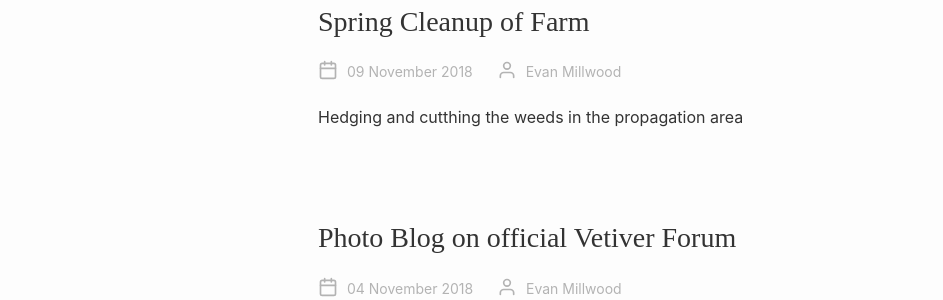
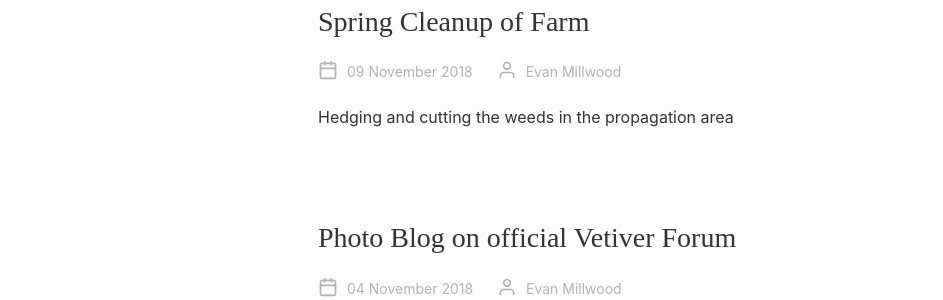
Before and after one commit to Tr33mo/tr33motest.github.io, a Jekyll site: the page built from index.html, in a window 1280 px wide. Shown: the part 519-819 px from the top of the page, without its empty margins (22-965 px from the left). Built offline with Jekyll 4.4.1, drawn with Linux system fonts in a browser that asks for light colours; the list of posts is cut into pages by our own code.

Commit message:
Update _posts/2018-11-09-cleanup.md

```diff
--- a/_posts/2018-11-09-cleanup.md
+++ b/_posts/2018-11-09-cleanup.md
@@ -2,12 +2,12 @@
 layout: post
 date: 2018-11-09
 title: "Spring Cleanup of Farm"
-description: "Hedging and cutthing the weeds in the propagation area"
+description: "Hedging and cutting the weeds in the propagation area"
 author: evan
 ---
 Here are some photos of hedging and weeding the Vetiver propagation clumps.
 
-Cutting the clump can increase tillering in the right conditions. Initially (after planting) cutting is performed after 4 months of active growth and then maintenance cuts are made after that. Cutting for biomass can be done 2-4 times of year depending on rainfall and nutrient on mature clumps.
+Cutting the clump can increase tillering in the right conditions. Initially (after planting) cutting is performed after 4 months of active growth and then maintenance cuts are made after that. Cutting for biomass can be done 2-4 times a year depending on rainfall and nutrient on mature clumps.
 
 <div style="text-align:center" markdown="1">
 [![alt text](https://i.imgur.com/Ln2FaBwl.jpg "After hedging")](https://u.teknik.io/2ncQk.jpg)
```
